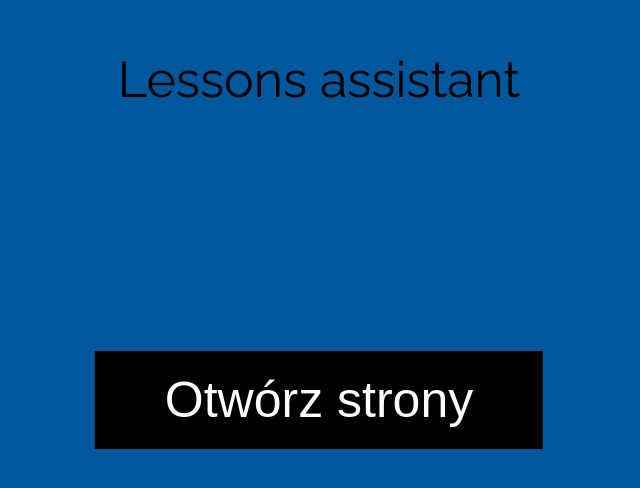
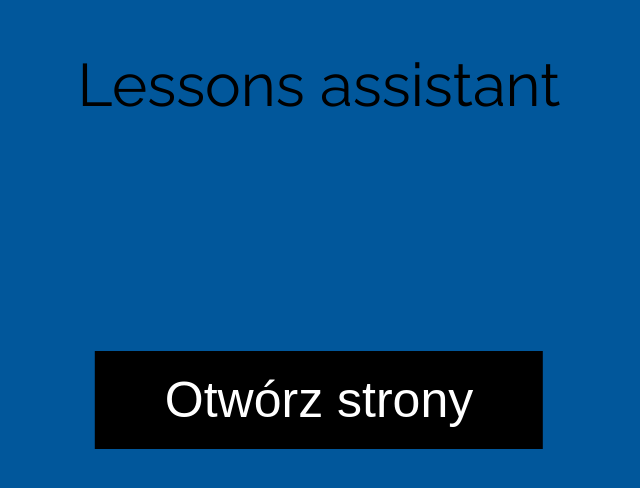
Before and after one commit to jakubLabendowicz/jakubLabendowicz.github.io, a plain HTML site: page projects/lessonsAssistant/home.html in a window 1280 px wide. Shown: the whole page, without its empty margins (321-961 px from the left). Drawn offline with Linux system fonts and the light colour scheme.

Commit message:
lessonsAssistant

```diff
--- a/projects/lessonsAssistant/openSites.js
+++ b/projects/lessonsAssistant/openSites.js
@@ -31,23 +31,33 @@ function openSite(checkedDay, checkedHour_0, checkedHour_1, link, here = false)
 }
 
 function openSites() {
+  //Poniedziałek
   openSite(1, 12, 14, 'https://moodle1.cs.pollub.pl/course/view.php?id=794');
   openSite(1, 14, 16, 'https://moodle1.cs.pollub.pl/course/view.php?id=750');
   openSite(1, 16, 18, 'https://moodle1.cs.pollub.pl/course/view.php?id=808');
   openSite(1, 18, 20, 'https://moodle1.cs.pollub.pl/course/view.php?id=551');
 
+  //Wtorek
   openSite(2, 16, 18, 'https://moodle1.cs.pollub.pl/course/view.php?id=1040');
 
+  //Środa
   openSite(3, 8, 10, 'https://moodle1.cs.pollub.pl/course/view.php?id=747');
+
   openSite(3, 10, 12, 'https://moodle1.cs.pollub.pl/course/view.php?id=841');
   openSite(3, 10, 12, 'https://classroom.google.com/u/3/c/NzcxOTg5MjI0MDZa?hl=pl');
   openSite(3, 10, 12, 'https://meetingsamer3.webex.com/webappng/sites/meetingsamer3/meeting/download/d0664ecb75d349cf8c63d86a905bb354');
+
   openSite(3, 12, 14, 'https://moodle1.cs.pollub.pl/course/view.php?id=749');
 
+  //Czwartek
   openSite(4, 8, 10, 'https://moodle1.cs.pollub.pl/course/view.php?id=749');
+
   openSite(4, 10, 12, 'https://classroom.google.com/u/3/c/OTE2OTM2ODAzMTVa?hl=pl');
+  openSite(4, 10, 12, 'https://meetingsamer3.webex.com/webappng/sites/meetingsamer3/meeting/download/d0664ecb75d349cf8c63d86a905bb354');
+
   openSite(4, 14, 16, 'https://moodle1.cs.pollub.pl/course/view.php?id=748');
 
+  //Piatek
   openSite(5, 8, 10, 'https://moodle1.cs.pollub.pl/course/view.php?id=821');
   openSite(5, 11, 14, 'https://moodle1.cs.pollub.pl/course/view.php?id=354');
 
--- a/projects/lessonsAssistant/style.css
+++ b/projects/lessonsAssistant/style.css
@@ -31,7 +31,7 @@ body {
   left: 50%;
   top: 0;
   transform: translate(-50%);
-  font-size: 50px;
+  font-size: 60px;
   padding: 50px;
   color: black;
 }
```
